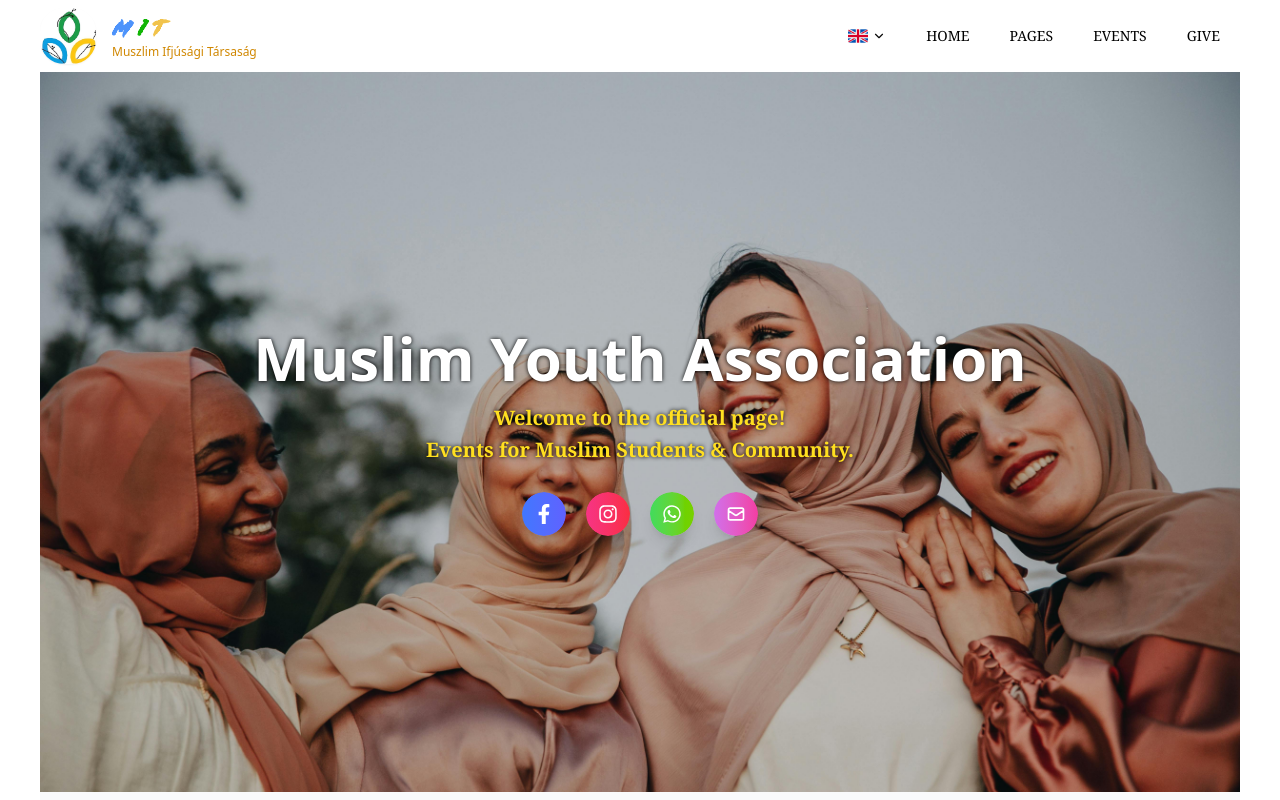
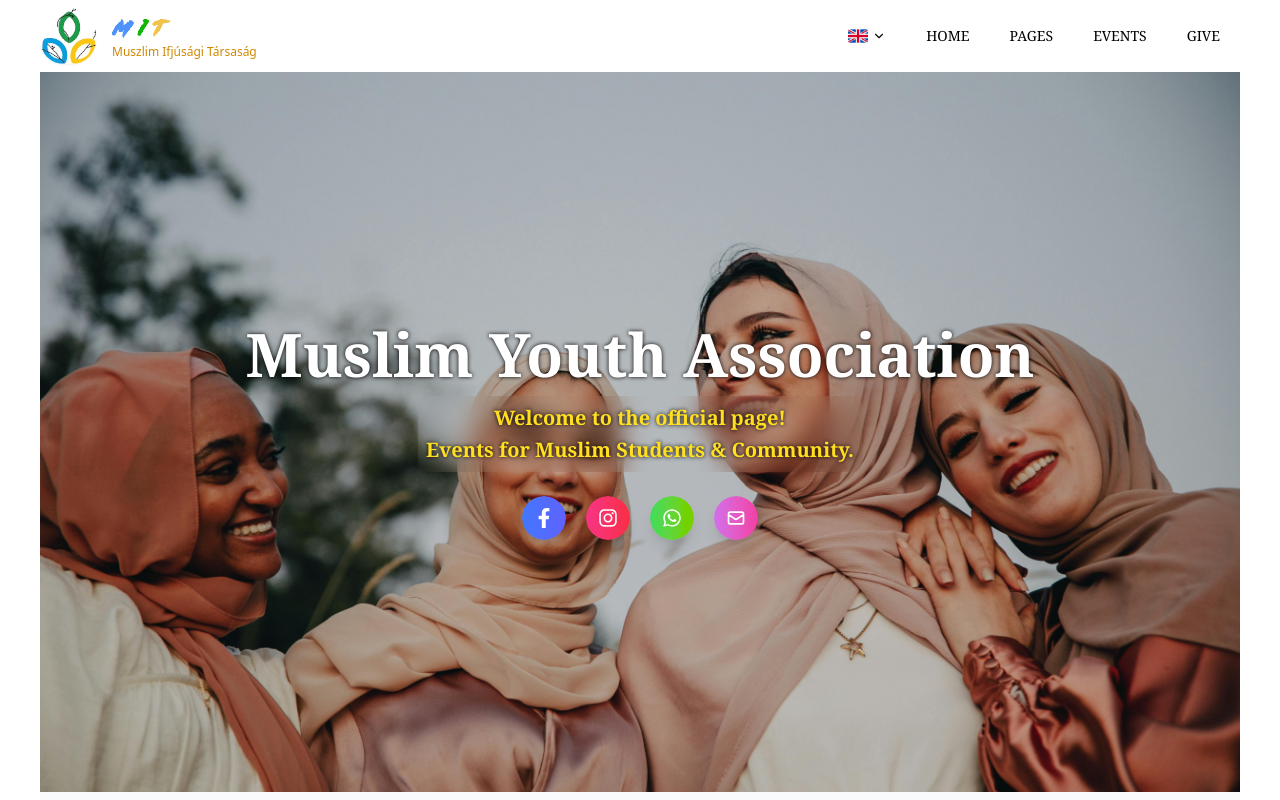
Before and after one commit to mota6em/mit, a Next.js app: page /en in a window 1280 px wide. Shown: the top 800 px of the page. Built offline with nearby package versions, Linux system fonts and the light colour scheme.

Commit message:
style(Hero): refine layout and styling for hero section content

```diff
--- a/components/Home/Hero.tsx
+++ b/components/Home/Hero.tsx
@@ -80,16 +80,16 @@ export default function Hero() {
       </div>
 
       {/* CONTENT */}
-      <div className="absolute inset-0 flex flex-col items-center justify-center text-center px-3 md:px-6 space-y-4">
-        <h1 className="text-4xl md:text-6xl font-bold text-white drop-shadow-[0_0_2px_black]">
+      <div className="absolute inset-0 flex flex-col items-center justify-center text-center px-3 md:px-6 space-y-3">
+        <h1 className="text-4xl font-serif md:text-6xl font-bold text-white drop-shadow-[0_0_2px_black]">
           {t("title")}
         </h1>
 
-        <div className="flex flex-col font-serif items-center space-y-1">
-          <p className="text-sm md:text-xl w-fit max-w-2xl text-yellow-300 font-semibold drop-shadow-[black_0_0_2px] transition-all duration-500">
+        <div className="flex flex-col w-fit p-2 font-serif backdrop-blur-md rounded-md items-center space-y-1">
+          <p className="text-sm md:text-xl w-fit max-w-2xl  md:backdrop-blur-none text-yellow-300 font-semibold drop-shadow-[black_0_0_2px]">
             {t("subtitle1")}
           </p>
-          <p className="text-sm md:text-xl w-fit max-w-2xl text-yellow-300 font-semibold drop-shadow-[black_0_0_2px] transition-all duration-500">
+          <p className="text-sm  md:text-xl w-fit max-w-2xl-0 p-0 text-yellow-300  md:backdrop-blur-none font-semibold drop-shadow-[black_0_0_2px]">
             {t("subtitle2")}
           </p>
         </div>
```
